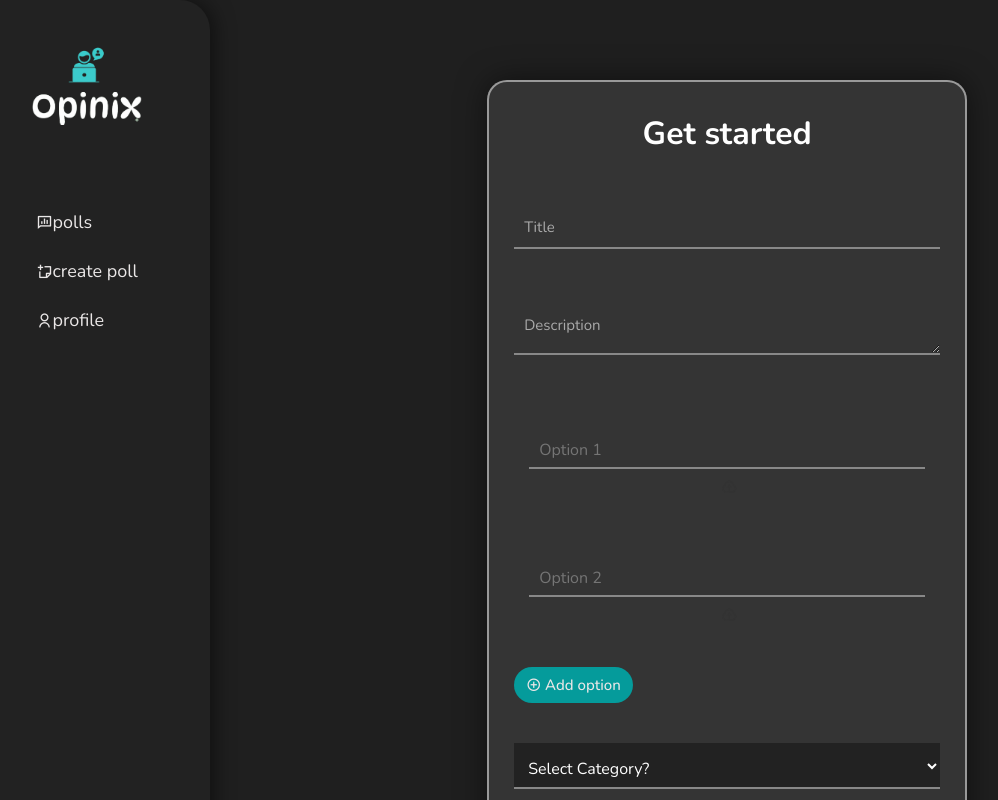
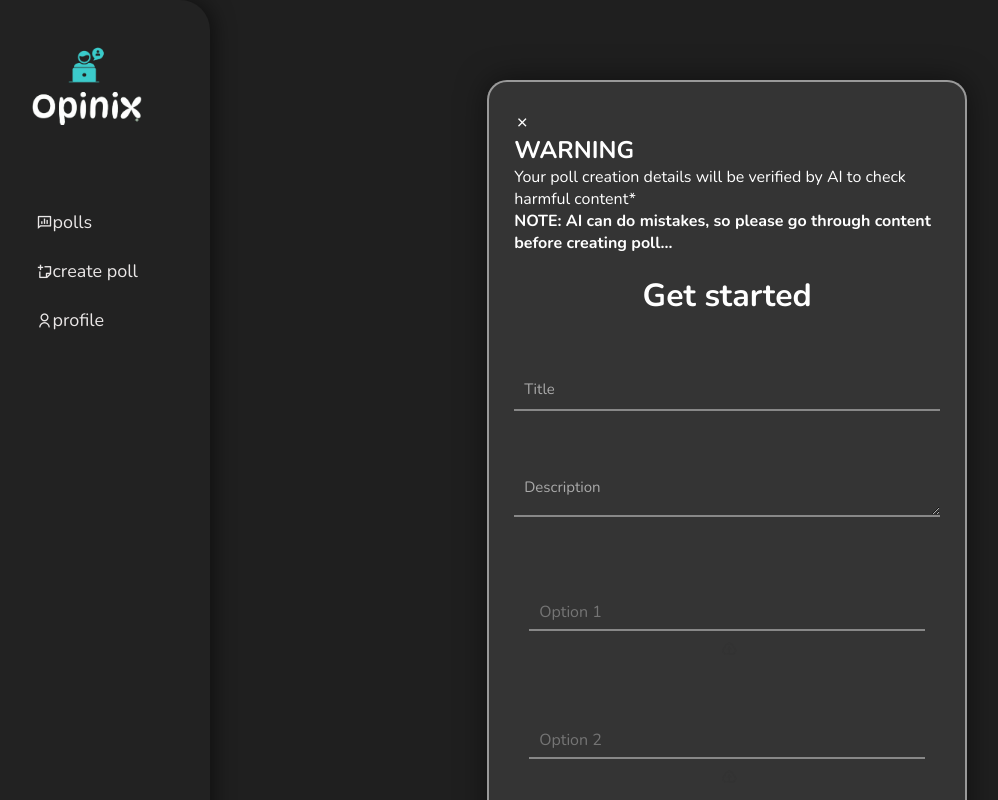
Before and after one commit to jdsteadycode/opinix-web, a React (Vite) app in the folder frontend/: page /create-poll in a window 1280 px wide. Shown: the top 800 px of the page, without its empty margins (36-1034 px from the left). Built offline with nearby package versions, Linux system fonts and the light colour scheme; sample sign-in values are in the browser's storage.

Commit message:
added Poll moderation for opinix-web

```diff
--- a/frontend/src/pages/CreatePoll.jsx
+++ b/frontend/src/pages/CreatePoll.jsx
@@ -1,3 +1,4 @@
+// grab modules.
 import { useState } from "react";
 import { useNavigate } from "react-router-dom";
 
@@ -15,6 +16,9 @@ function CreatePoll() {
   ]);
   const [hoveredOptionIndex, setHoveredOptionIndex] = useState(null);
   const [errors, setErrors] = useState({});
+
+  // initial state array for toast box style...
+  const [toastStyle, setToastStyle] = useState("block");
 
   // () -> handle option text
   function handleOptionChange(value, id) {
@@ -126,6 +130,10 @@ function CreatePoll() {
     setErrors(newErrors);
     if (Object.keys(newErrors).length) return; // stop if any errors
 
+
+
+
+
     // format expiry date for backend
     const d = new Date(expires_at_raw);
     const pad = (n) => String(n).padStart(2, "0");
@@ -154,8 +162,49 @@ function CreatePoll() {
       .filter(Boolean);
     tags.forEach((tag, idx) => formData.append(`tags[${idx}]`, tag));
 
+    // plain options with text for moderation in poll!
+    const plainOptions = pollOptions.map((option) => ({"text": option.text}));
+
     // try safely*
     try {
+
+      // update the state
+      setSuccessMessage("⏳ Checking poll content for safety...");
+
+      // interact with moderation-api
+      const moderationRes = await fetch("http://localhost:5000/api/poll/moderate", {
+        method: "POST",
+        headers: { "Content-Type": "application/json" },
+        body: JSON.stringify({
+          title,
+          description,
+          options: plainOptions,
+          tags
+        })
+      });
+
+      // grab ai response
+      const moderationData = await moderationRes.json();
+
+      const isUnsafe =
+        !moderationRes.ok ||
+        !moderationData.status ||
+        moderationData.message?.toUpperCase() === "UNSAFE";
+
+      // check response
+      if (isUnsafe) {
+        // update state
+        setSuccessMessage("❌ Poll rejected: Unsafe content detected!");
+
+        // update state after 3 seconds delay
+        setTimeout(() => setSuccessMessage(""), 3000);
+
+        // stop the execution here..
+        return;
+      }
+
+      // otherwise continue with poll creation...
+      setSuccessMessage("✅ Content safe! Creating poll...");
 
      // make the request
       const res = await fetch("http://localhost:5000/api/poll/create", {
@@ -200,6 +249,19 @@ function CreatePoll() {
 
       {/* create-poll-form */}
       <form className="create-poll-form" onSubmit={handlePollCreation}>
+        {/* initial rule */}
+        {toastStyle === "block" && (
+          <section className="create-poll-warning" style={{display: toastStyle}}>
+                    <i className="ri-close-line"
+                        onClick={(e => setToastStyle("none"))}
+                    >
+                    </i>
+                    <h2>WARNING</h2>
+                    <p>Your poll creation details will be verified by AI to check harmful content*</p>
+                    <b>NOTE: AI can do mistakes, so please go through content before creating poll...</b>
+                </section>
+        )}
+
         <h1>Get started</h1>
 
         <div className="input-box">
```
